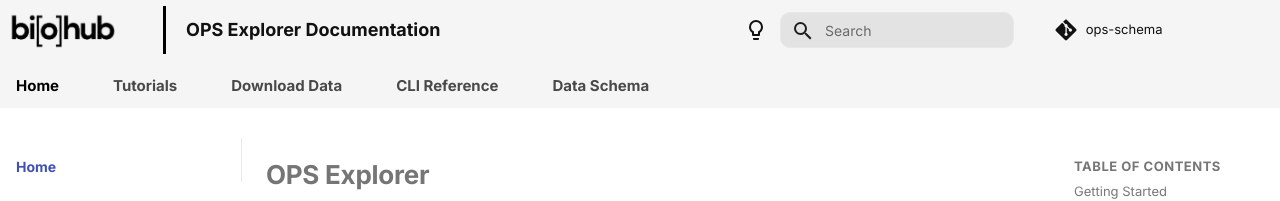
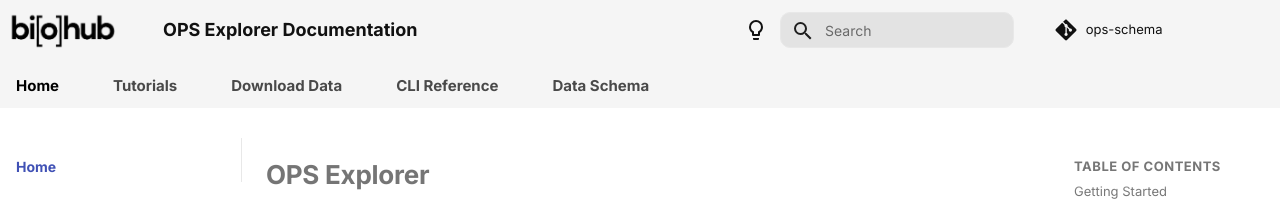
Before and after one commit to chanzuckerberg/ops-schema, an MkDocs documentation site: the page built from docs/index.md, in a window 1280 px wide. Shown: the top 201 px of the page. Built offline with MkDocs 1.6.1 and Material for MkDocs 9.7.7, drawn with Linux system fonts in a browser that asks for light colours; comment, search, counter and statistics services are not loaded.

Commit message:
Update custom.css

```diff
--- a/docs/stylesheets/custom.css
+++ b/docs/stylesheets/custom.css
@@ -261,10 +261,6 @@ body {
 
 .md-header__title {
   margin-left: 0.5rem;
-
-  padding-left: 1rem;
-
-  border-left: 3px solid black;
 }
 
 /* Hide duplicate built-in title */
```
